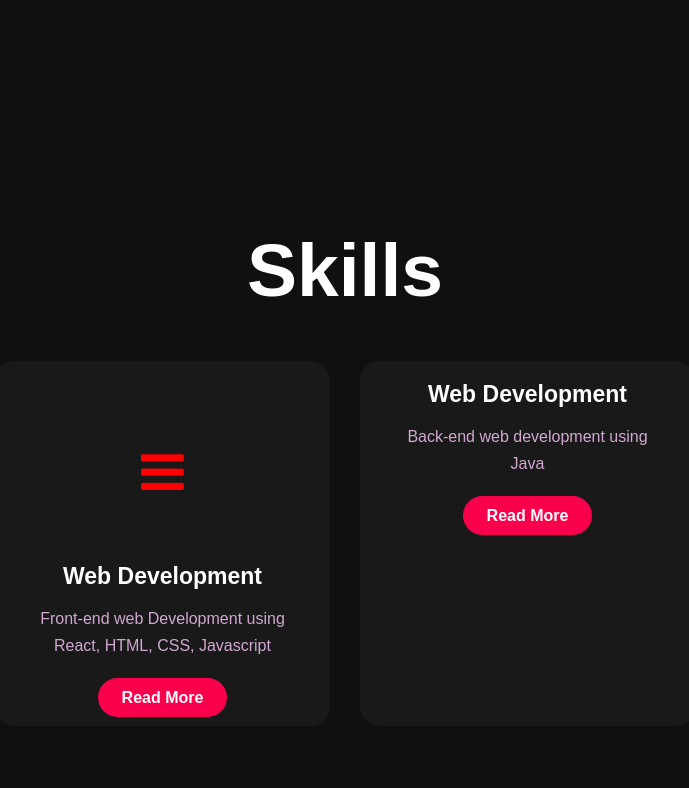
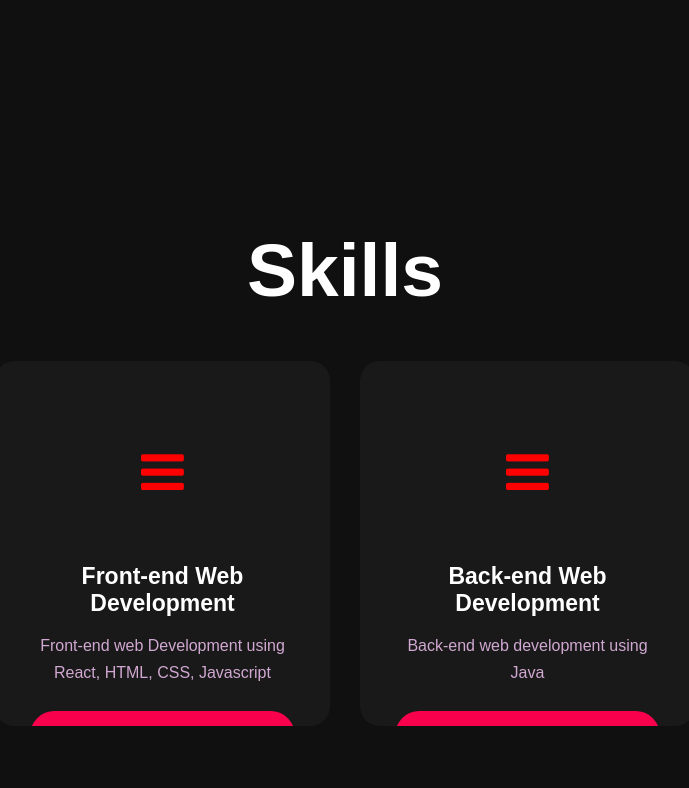
Before and after one commit to Cramelsim/my-personal-website, a plain HTML site: page index.html in a window 1280 px wide. Shown: the part 1367-2155 px from the top of the page, without its empty margins (295-984 px from the left). Drawn offline with Linux system fonts and the light colour scheme.

Commit message:
update skills content

```diff
--- a/index.html
+++ b/index.html
@@ -39,7 +39,7 @@
         <img src=".jpg" alt="Your Photo">
         <div class="about-text">
           <h2>About Me</h2>
-          <h5>Developer & Designer</h5>
+          <h5>Developer</h5>
           <p>
             Hello, I am a very passionate and self-driven web developer that aims at
             creating user-friendly and responsive websites. Through my experiences, I’ve
@@ -61,7 +61,7 @@
       <div class="box">
         <div class="card">
           <i class="fa fa-bars"></i>
-          <h5>Web Development</h5>
+          <h5>Front-end Web Development</h5>
           <div class="pra">
             <p>Front-end web Development using React, HTML, CSS, Javascript</p>
             <p style="text-align:center;">
@@ -70,7 +70,8 @@
           </div>
         </div>
         <div class="card">
-        <h5>Web Development</h5>
+          <i class="fa fa-bars"></i>
+        <h5>Back-end Web Development</h5>
         <div class="pra">
           <p>Back-end web development using Java</p>
           <p style="text-align:center;">
--- a/style.css
+++ b/style.css
@@ -233,6 +233,9 @@ button:hover{
   position: relative;
   overflow: hidden;
   text-align: center;
+  display: flex;
+  flex-direction: column;
+  justify-content: space-between;
 
 }
 .card i{
@@ -247,9 +250,18 @@ h5{
   font-size: 23px;
   margin-bottom: 15px;
 }
+.pra {
+  flex-grow: 1;
+  display: flex;
+  flex-direction: column;
+  justify-content: space-between;
+}
 .pra p{
   color: #fcfc;
   font-size: 16px;
+  display: flex;
+  flex-direction: column;
+  justify-content: space-between;
   line-height: 27px;
   margin-bottom: 25px;
 }
```
